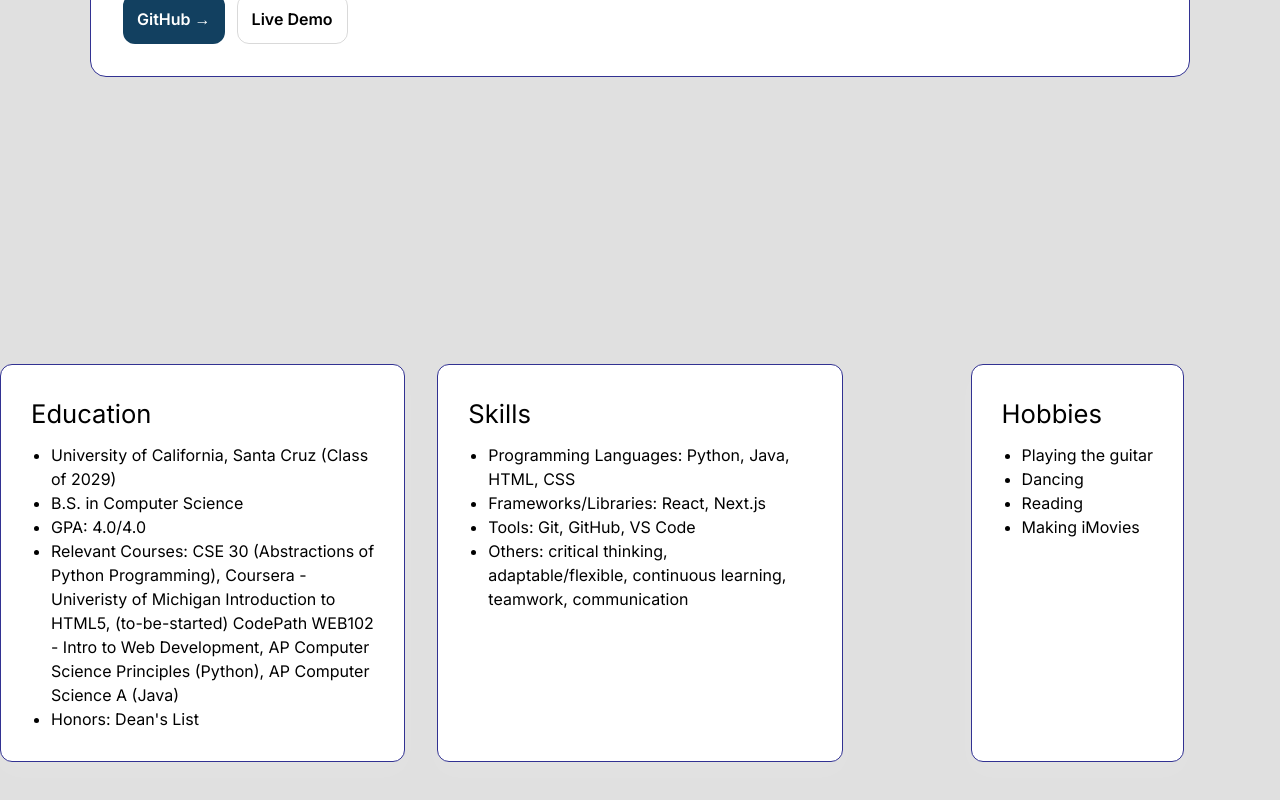
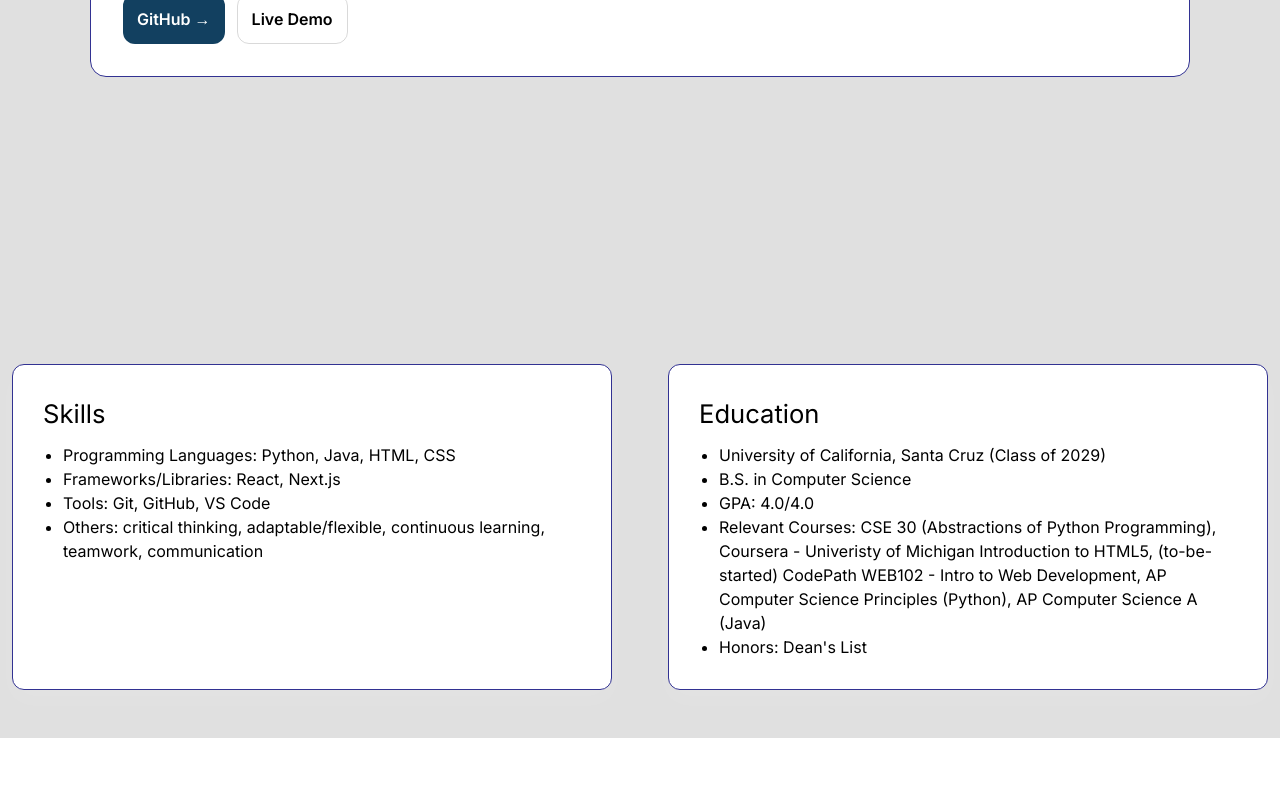
Before and after one commit to misotofu7/personal_website, a Next.js app in the folder kaylie-portfolio/: page / in a window 1280 px wide. Shown: the part 3618-4418 px from the top of the page. After the commit the page ends 4356 px from the top, so only its background shows below. Built offline with nearby package versions, Linux system fonts and the light colour scheme.

Commit message:
feat: rearranged sections
- Deleted hobbies section
- Placed skills first before education

```diff
--- a/kaylie-portfolio/app/page.tsx
+++ b/kaylie-portfolio/app/page.tsx
@@ -82,10 +82,25 @@ export default function HomePage() {
       <ProjectsSection />
 
       <div
-        id="education"
         className={styles.sections}
       >
-        <section className={styles.card}>
+        <section
+          id="skills"
+          className={styles.card}
+        >
+          <h3 className={styles.sectionTitle}>Skills</h3>
+          <ul className={styles.bulletPoints}>
+            <li>Programming Languages: Python, Java, HTML, CSS</li>
+            <li>Frameworks/Libraries: React, Next.js</li>
+            <li>Tools: Git, GitHub, VS Code</li>
+            <li>Others: critical thinking, adaptable/flexible, continuous learning, teamwork, communication</li>
+          </ul>
+        </section>
+
+        <section
+          id="education"
+          className={styles.card}
+        >
           <h3 className={styles.sectionTitle}>Education</h3>
           <ul className={styles.bulletPoints}>
             <li>University of California, Santa Cruz (Class of 2029)</li>
@@ -101,32 +116,6 @@ export default function HomePage() {
             <li>Honors: Dean's List</li>
           </ul>
         </section>
-
-        <section
-          id="skills"
-          className={styles.card}
-        >
-          <h3 className={styles.sectionTitle}>Skills</h3>
-          <ul className={styles.bulletPoints}>
-            <li>Programming Languages: Python, Java, HTML, CSS</li>
-            <li>Frameworks/Libraries: React, Next.js</li>
-            <li>Tools: Git, GitHub, VS Code</li>
-            <li>Others: critical thinking, adaptable/flexible, continuous learning, teamwork, communication</li>
-          </ul>
-        </section>
-
-        <section
-          id="hobbies"
-          className={styles.card}
-        >
-          <h3 className={styles.sectionTitle}>Hobbies</h3>
-          <ul className={styles.bulletPoints}>
-            <li>Playing the guitar</li>
-            <li>Dancing</li>
-            <li>Reading</li>
-            <li>Making iMovies</li>
-          </ul>
-        </section>
       </div>
     </main>
     </>
```
